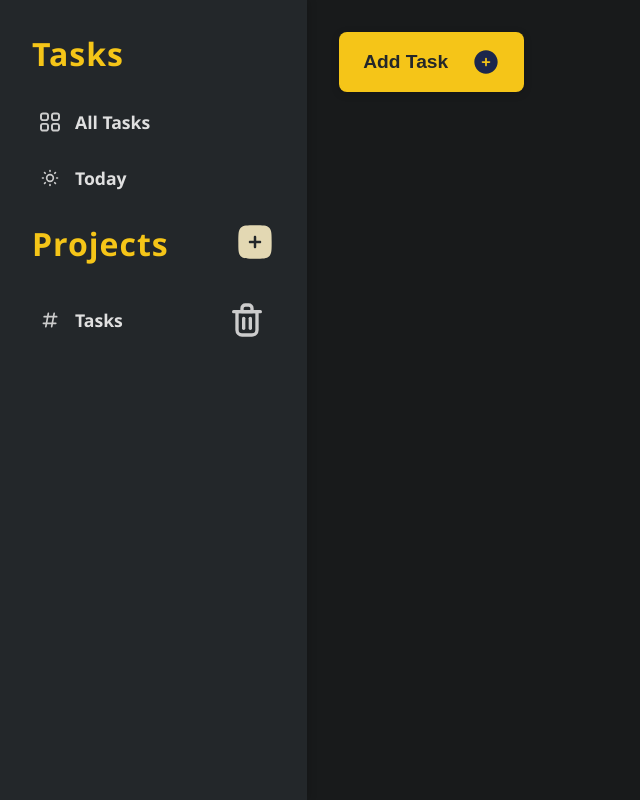
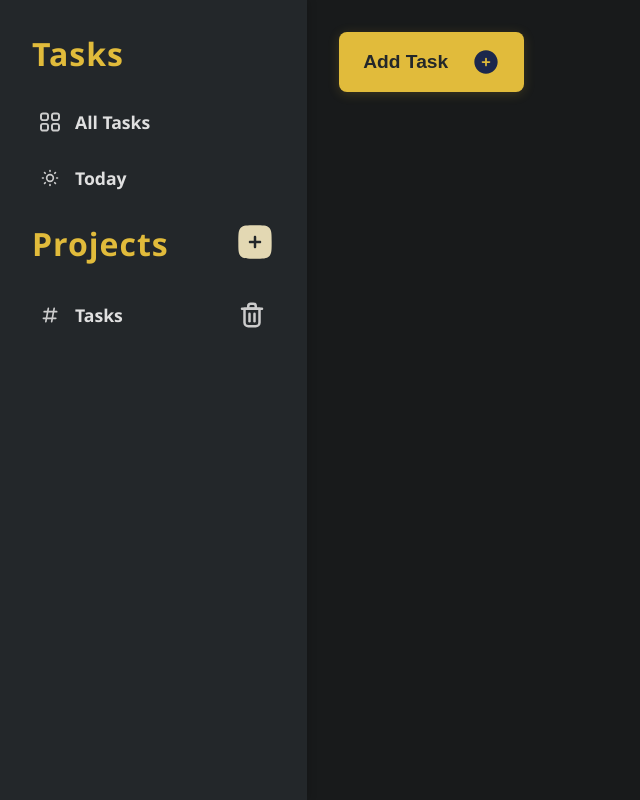
Before and after one commit to mdwasifulkabir/todo-list, a website built with webpack: page src/template.html in a window 1280 px wide. Shown: the whole page, without its empty margins (0-640 px from the left). Built offline with nearby package versions, Linux system fonts and the light colour scheme.

Commit message:
Change sidebar highlight colour

```diff
--- a/src/styles.css
+++ b/src/styles.css
@@ -2,8 +2,8 @@
   --color-bg: #181a1b;
   --color-bg-secondary: #23272a;
   --color-bg-hover: #2c2f33;
-  --color-primary: #f5c518;
-  --color-primary-light: #ffe082;
+  --color-primary: #e1bb3b;
+  --color-primary-light: #f0d68c;
   --color-text: #e0e0e0;
   --color-text-secondary: #b0b0b0;
   --color-border: #444;
@@ -68,14 +68,16 @@ body {
   transition: background 0.2s;
 }
 .sidebar-label:hover, .sidebar-label.selected {
-  background: var(--color-bg-hover);
+  background: #2a2e32;
 }
 
 .sidebar-label.selected {
   background: var(--color-primary);
   color: var(--color-bg-secondary);
   box-shadow: 0 2px 8px var(--color-shadow);
+  transition: background 0.3s ease, color 0.3s ease;
 }
+
 .sidebar-label.selected .icon {
   filter: none;
 }
@@ -97,7 +99,7 @@ body {
   margin: 2rem 2rem 0 2rem;
   padding: 1rem 1.5rem;
   border-radius: 8px;
-  box-shadow: 0 2px 8px var(--color-shadow);
+  box-shadow: 0 2px 12px rgba(212, 175, 55, 0.2);
   cursor: pointer;
   transition: background 0.2s, color 0.2s;
   align-self: flex-start;
@@ -218,8 +220,8 @@ body {
 }
 
 .deleteIcon {
-  width: 40px;
-  height: 40px;
+  width: 30px;
+  height: 30px;
   margin-left: auto;
   transition: filter 0.2s;
 }
```
